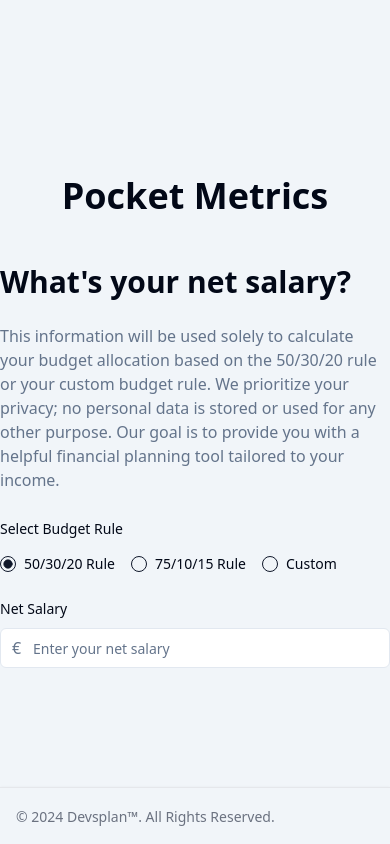
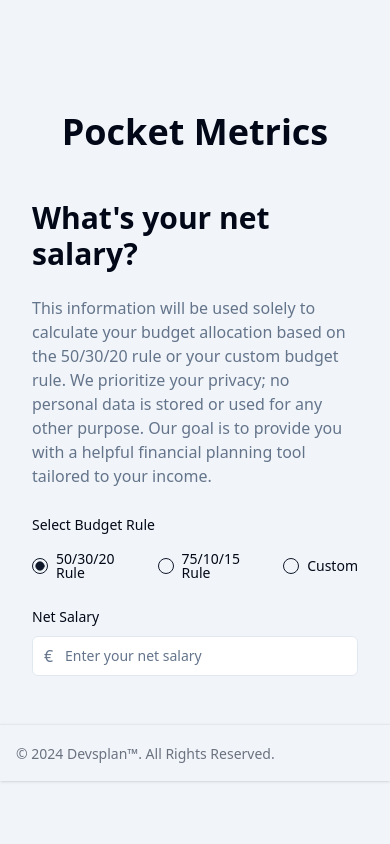
Before and after one commit to pedropcruz/pocket-metrics, a React (Vite) app: page / in a window 390 px wide. Built offline with nearby package versions, Linux system fonts and the light colour scheme.

Commit message:
fix(): components styles on mobile view

```diff
--- a/src/App.tsx
+++ b/src/App.tsx
@@ -17,14 +17,14 @@ export default function App() {
   };
 
   return (
-    <div className="h-screen flex flex-col items-center justify-center w-full bg-slate-100">
-      <h1 className="text-4xl font-bold mb-12">Pocket Metrics</h1>
-      <main className="grid md:grid-cols-2 gap-8 w-full max-w-4xl mx-auto items-center">
+    <div className="relative flex flex-col items-center justify-center w-full min-h-screen">
+      <h1 className="text-4xl font-bold my-12 sm:mt-0">Pocket Metrics</h1>
+      <main className="grid md:grid-cols-2 gap-8 w-full container max-w-4xl mx-auto items-center">
         <SalaryForm onSubmit={handleSubmit} />
         <BudgetChart salary={salary} budgetRule={budgetRule} />
       </main>
 
-      <footer className="fixed bottom-0 left-0 z-20 w-full p-4  border-t border-gray-200 shadow md:flex md:items-center md:justify-between md:p-6">
+      <footer className="relative mt-12 sm:mt-0 sm:absolute bottom-0 left-0 z-20 w-full p-4 border-t border-gray-200 shadow md:flex md:items-center md:justify-between md:p-6">
         <span className="text-sm text-gray-500 sm:text-center dark:text-gray-400">
           © 2024{" "}
           <a href="https://flowbite.com/" className="hover:underline">
--- a/src/index.css
+++ b/src/index.css
@@ -37,6 +37,6 @@
     @apply border-border;
   }
   body {
-    @apply bg-background text-foreground;
+    @apply bg-slate-100 text-foreground;
   }
 }
```
